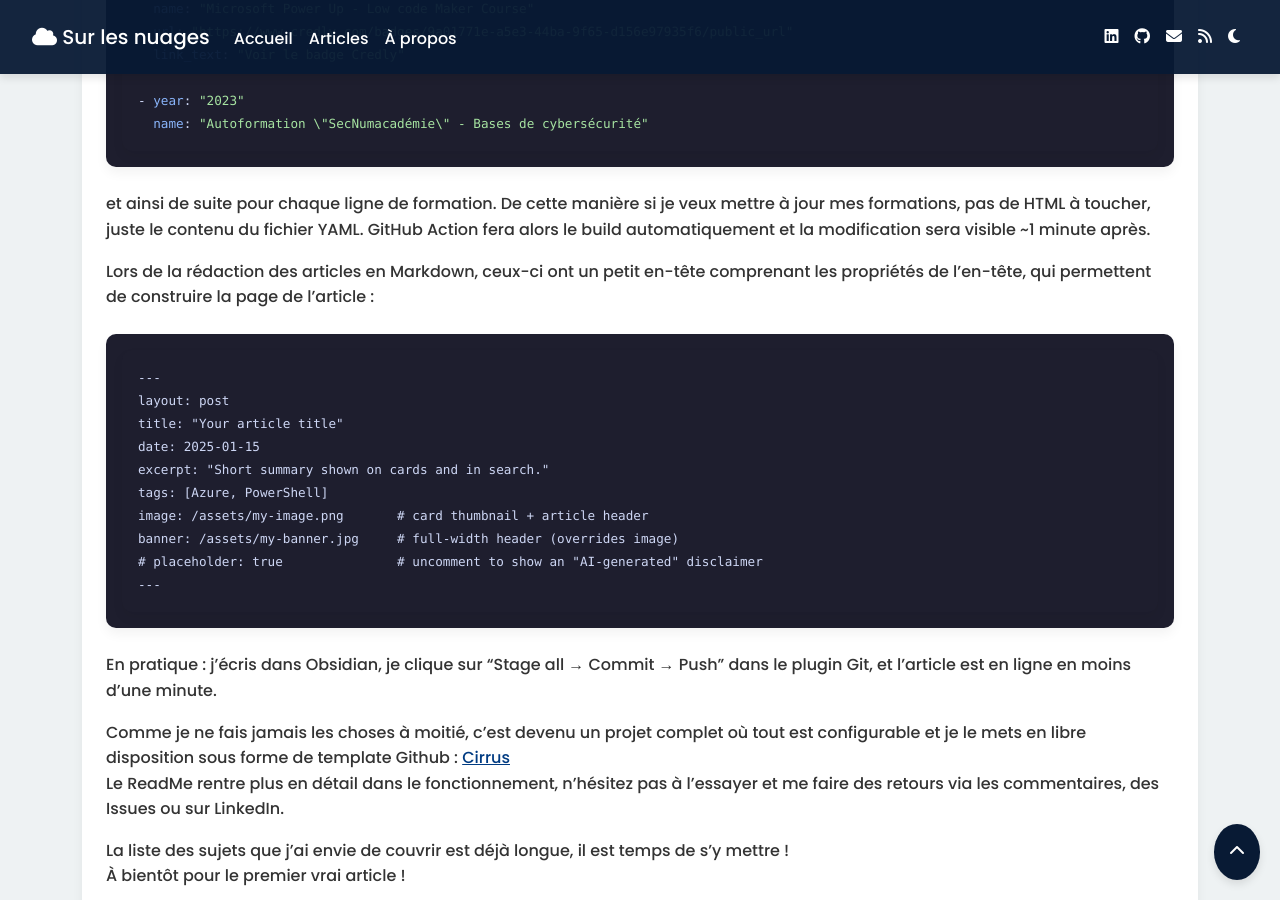
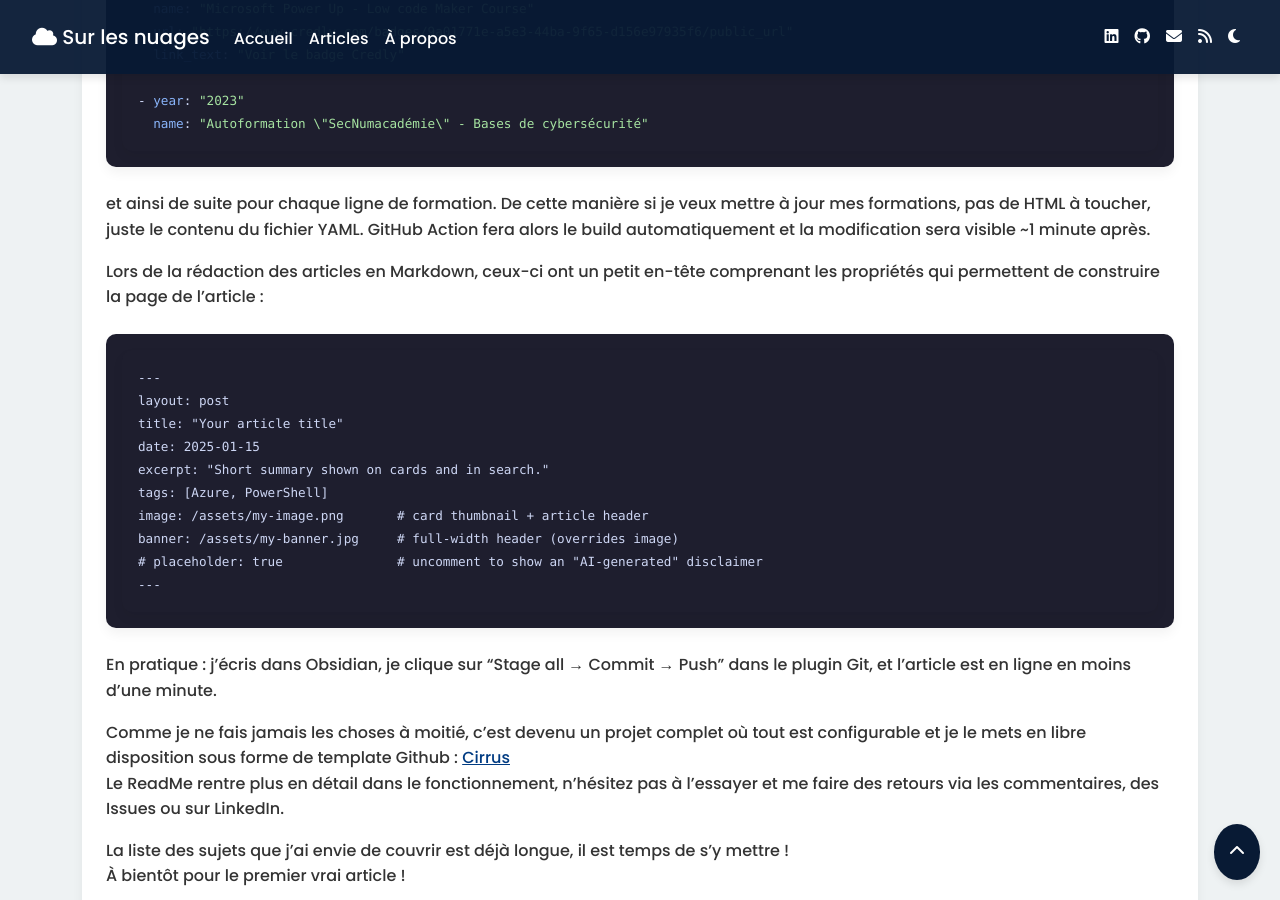
Before and after one commit to Arnaud-Ferriere/SurLesNuages, a Jekyll site: the page built from _posts/2026-03-24-bienvenue-sur-les-nuages.md, in a window 1280 px wide and 900 px high, scrolled down 1600 px. Built offline with Jekyll 4.4.1, drawn with Linux system fonts in a browser that asks for light colours; comment, search, counter and statistics services are not loaded.

Commit message:
Article: 2026-03-24 21:47:48 M _posts/2026-03-24-bienvenue-sur-les-nuages.md
Affected files:
_posts/2026-03-24-bienvenue-sur-les-nuages.md

````diff
--- a/_posts/2026-03-24-bienvenue-sur-les-nuages.md
+++ b/_posts/2026-03-24-bienvenue-sur-les-nuages.md
@@ -40,7 +40,7 @@ Pour les formations, un fichier YAML ressemble à ça :
 ```
 et ainsi de suite pour chaque ligne de formation. De cette manière si je veux mettre à jour mes formations, pas de HTML à toucher, juste le contenu du fichier YAML. GitHub Action fera alors le build automatiquement et la modification sera visible ~1 minute après.
 
-Lors de la rédaction des articles en Markdown, ceux-ci ont un petit en-tête comprenant les propriétés de l'en-tête, qui permettent de construire la page de l'article :
+Lors de la rédaction des articles en Markdown, ceux-ci ont un petit en-tête comprenant les propriétés qui permettent de construire la page de l'article :
 ```
 ---
 layout: post
````
